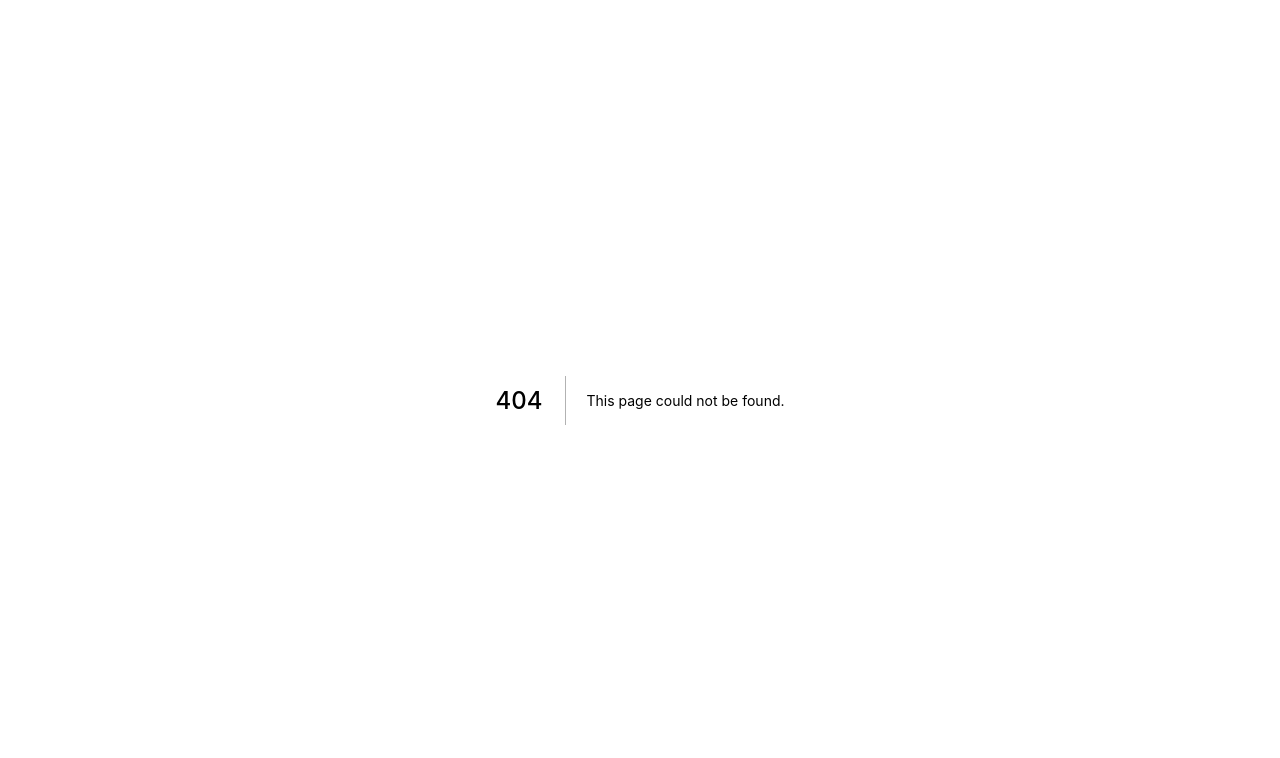
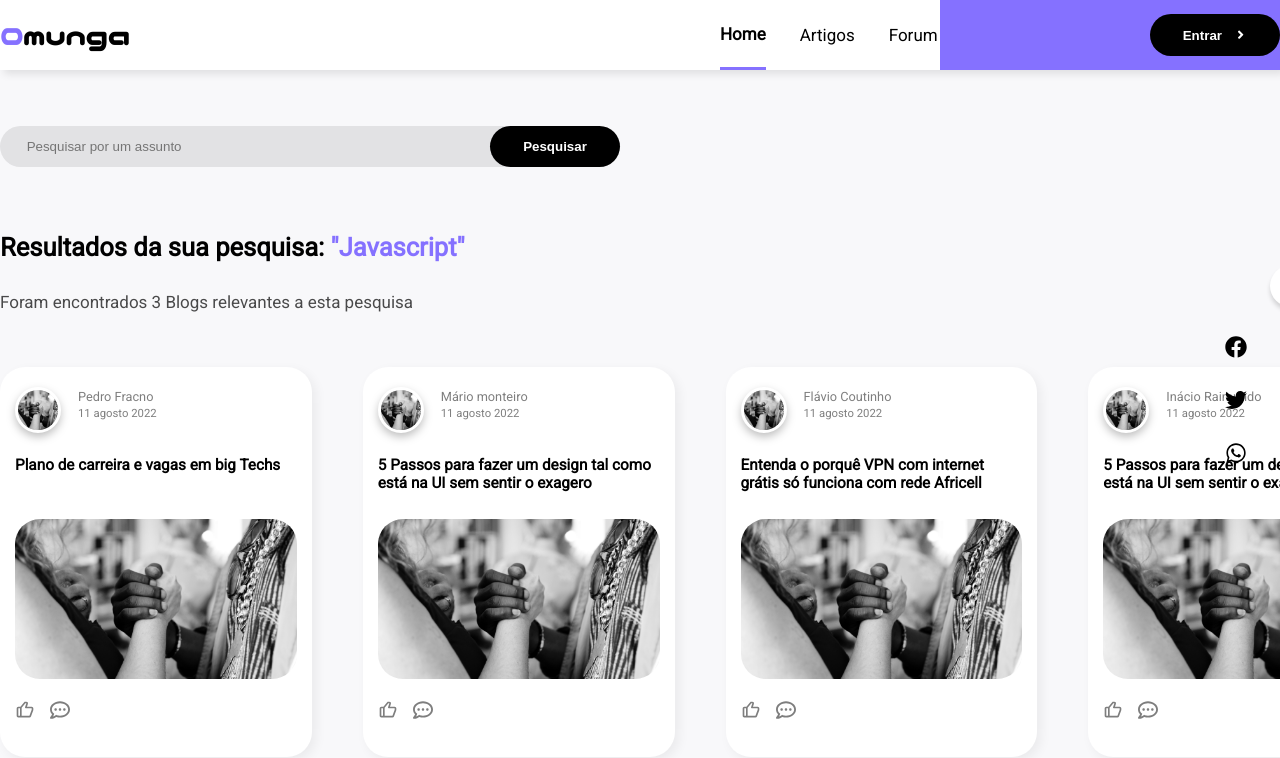
Before and after one commit to OMUNGA/Front-end, a Next.js app: page /Search_Result in a window 1280 px wide. Before the commit this address had no page. Shown: the top 758 px of the page. Built offline with nearby package versions, Linux system fonts and the light colour scheme; grey boxes are pictures that could not be loaded.

Commit message:
added search result page and card component

```diff
--- /dev/null
+++ b/Components/Card/articlesDatas.ts
@@ -0,0 +1,64 @@
+export const articlesData = [
+    {
+        name: 'Pedro Fracno',
+        avatarURL: './images/unidos.jpg',
+        articleImg: './images/unidos.jpg',
+        availableAt: new Date(),
+        description: 'Plano de carreira e vagas em big Techs',
+    },
+
+    {
+        name: 'Mário monteiro',
+        avatarURL: './images/unidos.jpg',
+        articleImg: './images/unidos.jpg',
+        availableAt: new Date(),
+        description: '5 Passos para fazer um design tal como está na UI sem sentir o exagero',
+    },
+
+    {
+        name: 'Flávio Coutinho',
+        avatarURL: './images/unidos.jpg',
+        articleImg: './images/unidos.jpg',
+        availableAt: new Date(),
+        description: 'Entenda o porquê VPN com internet grátis só funciona com rede Africell',
+    },
+
+    {
+        name: 'Inácio Raimundo',
+        avatarURL: './images/unidos.jpg',
+        articleImg: './images/unidos.jpg',
+        availableAt: new Date(),
+        description: '5 Passos para fazer um design tal como está na UI sem sentir o exagero',
+    },
+
+    {
+        name: 'Lázaro Manuel',
+        avatarURL: './images/unidos.jpg',
+        articleImg: './images/unidos.jpg',
+        availableAt: new Date(),
+        description: 'Criando componentes e simples Hooks personalidade com javascript puro',
+    },
+
+    {
+        name: 'Lito Bumba',
+        avatarURL: './images/unidos.jpg',
+        articleImg: './images/unidos.jpg',
+        availableAt: new Date(),
+        description: 'Entenda o porquê VPN com internet grátis só funciona com rede Africell',
+    },
+    {
+        name: 'Lázaro Manuel',
+        avatarURL: './images/unidos.jpg',
+        articleImg: './images/unidos.jpg',
+        availableAt: new Date(),
+        description: 'Criando componentes e simples Hooks personalidade com javascript puro',
+    },
+
+    {
+        name: 'Lito Bumba',
+        avatarURL: './images/unidos.jpg',
+        articleImg: './images/unidos.jpg',
+        availableAt: new Date(),
+        description: 'Entenda o porquê VPN com internet grátis só funciona com rede Africell',
+    }
+]
--- a/Components/Card/index.tsx
+++ b/Components/Card/index.tsx
@@ -1,7 +1,66 @@
-export default function hello () {
+import React, { useState, useEffect } from 'react'
+import { articlesData } from './articlesDatas'
+import { BiLike } from 'react-icons/bi'
+import { FaRegCommentDots, FaAngleRight, FaAngleDown } from 'react-icons/fa'
+import ptBR from 'date-fns/locale/pt-BR'
+import { format } from 'date-fns'
+import { ArticleSection, Card, SectionTitle} from './styles'
+import {Container} from "../../styles/Container"
+import Button from "../Button"
+
+interface ArticleDataProps {
+    name: string,
+    avatarURL: string,
+    articleImg: string,
+    availableAt: Date,
+    description: string,
+}
+
+export const Articles: React.FC =()=> {
+    const [articleData, setArticleData] = useState<ArticleDataProps[]>([])
+
+    useEffect(() => {
+        setArticleData(articlesData)
+    }, [])
+
     return (
-        <div>
-            <h1> Hello </h1>
-        </div>
+        <ArticleSection>
+            <Container display="">
+                <Card>
+                    <Button Text="Filtrar por" Icon={<FaAngleDown/>}/>
+                    <ul>
+                        {articleData.map(article => (
+                            <li key={article.name}>
+                                <div>
+                                    <img src={article.avatarURL} alt='avatar' />
+                                    <small>
+                                        <strong>{article.name}</strong>
+                                        <span>{format(article.availableAt, "d '  ' MMMM '  ' yyyy", {
+                                            locale: ptBR
+                                        })}</span>
+                                    </small>
+                                </div>
+
+                                <h3>{article.description}</h3>
+                                <img src={article.articleImg} alt='Article-img' />
+                                <small>
+                                    <button>
+                                        <BiLike />
+                                    </button>
+                                    <button>
+                                        <FaRegCommentDots />
+                                    </button>
+                                </small>
+                            </li>
+                        ))}
+                    </ul>
+
+                    <button className='ver-todos'>
+                        <span>Ver todos</span>
+                        <FaAngleRight size={20} />
+                    </button>
+                </Card>
+            </Container>
+        </ArticleSection>
     )
 }
--- /dev/null
+++ b/Components/Card/styles.ts
@@ -0,0 +1,165 @@
+import styled from 'styled-components'
+
+export const ArticleSection = styled.section`
+
+        padding-top: 0px;
+        margin-top: -50px;
+        //border: 1px solid black;
+        h2 {
+            font-style: normal;
+            font-size: ${({theme})=> theme.fontSize.title};
+        }
+
+        p {
+            width: 589px;
+            font-family: roboto;
+            margin: auto;
+            line-height: 133%;
+        }
+
+`
+
+export const SectionTitle = styled.div`
+    display: grid;
+    align-content: center;
+    justify-content: center;
+    text-align: center;
+    margin-bottom: 2em;
+`
+export const Card = styled.div`
+    > button {
+        width: 130px;
+        height: 42px;
+        border: none;
+        background: ${({theme})=> theme.colors.standard.white};
+        color: ${({theme})=> theme.colors.standard.dark};;
+        box-shadow: 0px 4px 4px rgba(0, 0, 0, 0.15);
+        border-radius: 25px;
+        transition: 0.2s;
+        cursor: pointer;
+
+        margin-left: auto;
+
+        display: flex;
+        align-items: center;
+        justify-content: center;
+
+        span {
+            margin-right: 10px;
+            font-weight: 600;
+            font-size: 15px;
+        }
+    }
+
+    > button:hover {
+        background: #eee;
+    }
+
+    ul {
+        margin-top: 60px;
+        list-style: none;
+
+        display: grid;
+        grid-template-columns: repeat(4, 1fr);
+        gap: 3em;
+
+        li {
+            width: 100%;
+            height: 390px;
+            background: #FFFFFF;
+            box-shadow: 4px 4px 12px rgba(0, 0, 0, 0.06);
+            border-radius: 25px;
+
+            padding: 20px 15px;
+
+            div {
+                display: flex;
+                align-items: center;
+
+                img {
+                    width: 46px;
+                    height: 46px;
+                    border-radius: 50%;
+                    background: url(196738323_1923369747813048_4015186492439412313_n);
+                    border: 3px solid #FFFFFF;
+                    filter: drop-shadow(0px 4px 4px rgba(0, 0, 0, 0.25));
+                    border-radius: 100px;
+                    margin-right: 17px;
+                    object-fit: cover;
+                }
+
+                small {
+                    display: flex;
+                    flex-direction: column;
+
+                    strong {
+                        width: 125px;
+                        font-family: roboto;
+                        font-style: normal;
+                        font-weight: 400;
+                        font-size: ${({ theme }) => theme.fontSize.small};
+                        line-height: 133%;
+                        color: #000000;
+                        opacity: 0.5;
+                    }
+
+                    span {
+                        width: 125px;
+                        height: 24.4px;
+
+                        font-family: roboto;
+                        font-style: normal;
+                        font-weight: 400;
+                        font-size: ${({ theme }) => theme.fontSize.extraSmall};
+                        line-height: 133%;
+                        color: #000000;
+                        opacity: 0.5;
+                    }
+                }
+            }
+
+            h3 {
+                margin: 1.5em 0;
+                height: 40px;
+            }
+            p {
+                height: 68px;
+                font-family: 'Roboto';
+                font-style: normal;
+                font-weight: 700;
+                line-height: 133%;
+                width: 100%;
+                font-size: 16px;
+                color: rgba(0, 0, 0, 0.7);
+                margin: 14px 0px 15px 0px;
+            }
+
+            img {
+                border-radius: 25px;
+                width: 100%;
+                height: 160px;
+                object-fit: cover;
+            }
+
+            > small {
+                button {
+                    background: none;
+                    border: none;
+                    margin-top: 17px;
+                    margin-right: 15px;
+                    cursor: pointer;
+
+                    svg {
+                        font-size: 20px;
+                        opacity: 0.5;
+                    }
+                }
+            }
+        }
+    }
+
+    .ver-todos {
+        margin: auto;
+        margin-top: 75px;
+    }
+`
--- /dev/null
+++ b/pages/Search_Result/index.tsx
@@ -0,0 +1,22 @@
+import { Articles } from "../../Components/Card";
+import { Footer } from "../../Components/Footer";
+import Input from "../../Components/Input";
+import Menu from "../../Components/Menu";
+import { OmungaSocialMedias } from "../../Components/OmungaSocialMedias";
+import { ResoultSection } from "./styles";
+
+export default function SearchResult () {
+    return (
+        <div>
+            <Menu/>
+            <ResoultSection>
+                <Input placeholder="Pesquisar por um assunto" ButtonText={"Pesquisar"} />
+                <h1>Resultados da sua pesquisa: <span>"Javascript"</span></h1>
+                <p>Foram encontrados 3 Blogs relevantes a esta pesquisa</p>
+            </ResoultSection>
+            <Articles />
+            <OmungaSocialMedias />
+            <Footer />
+        </div>
+    )
+}
--- /dev/null
+++ b/pages/Search_Result/styles.tsx
@@ -0,0 +1,25 @@
+import styled from "styled-components";
+
+export const ResoultSection = styled.section`
+    //border: 1px solid black;
+    max-width: 1400px;
+    margin: auto;
+    padding-top: 100px;
+    padding-bottom: 0;
+
+
+
+    h1 {
+        padding-top: 50px;
+    }
+
+    span {
+        color: ${({theme}) => theme.colors.primary};
+    }
+
+
+    Article {
+        border: 1px solid black;
+        background: red;
+    }
+`
--- a/pages/index.tsx
+++ b/pages/index.tsx
@@ -5,6 +5,7 @@ import Header from '../Components/Header'
 import { Experimente } from '../Components/Langing_Page/Experimente'
 import { Footer } from '../Components/Footer'
 import { useAuth } from '../context/AppContext'
+import SearchResult from './Search_Result'
 
 
 const Home: NextPage = () => {
```
Also changed, not shown: Components/Card/style.ts (deleted).
